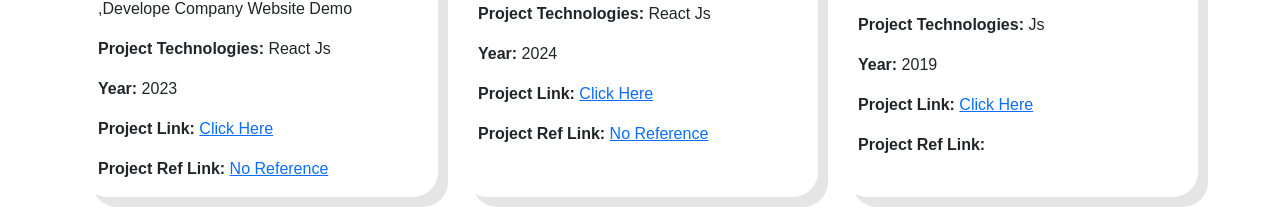
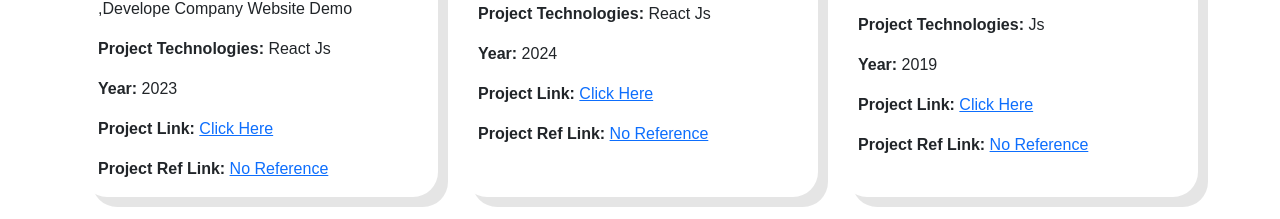
Before and after one commit to mostafamohamedmostafa/moustappha, a React (Create React App) app: page / in a window 1280 px wide. Shown: the part 6868-7087 px from the top of the page. Built offline with nearby package versions, Linux system fonts and the light colour scheme; a web font is replaced by a local one.

Commit message:
update js

```diff
--- a/src/Component/Data.js
+++ b/src/Component/Data.js
@@ -231,6 +231,7 @@ const DemosProjects = [
     IMGAlt: "Dice Game  ",
     Link: "https://mostafamohamedmostafa.github.io/dicegame/",
     LinkRef: " ",
+    LinkText: "No Reference ",
   },
 
   {
```
